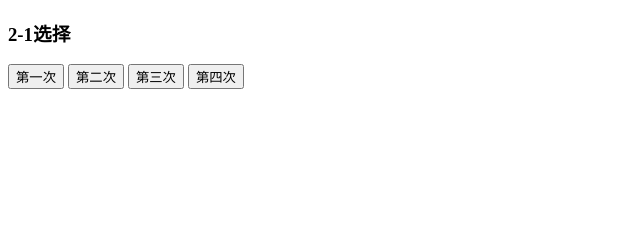
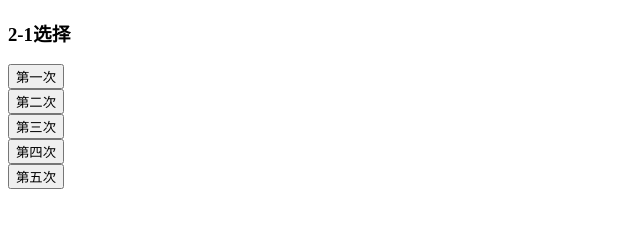
Before and after one commit to Hayden2018666/school.github.io, a plain HTML site: page exerise.html in a window 1280 px wide. Shown: the whole page, without its empty margins (0-640 px from the left). Drawn offline with Linux system fonts and the light colour scheme.

Commit message:
Add files via upload

```diff
--- a/exerise.html
+++ b/exerise.html
@@ -10,11 +10,27 @@
     <h3>2-1选择</h3>
     <div class="login-container">
 
+	<form action="https://hayden2018666.github.io/school.github.io/school.github.io/resimg/e1.jpg" method="post">
+  		<!-- 表单内容 -->
+  		<button type="submit">第一次</button>
+	</form>
+	<form action="https://hayden2018666.github.io/school.github.io/school.github.io/resimg/e2.jpg" method="post">
+  		<!-- 表单内容 -->
+  		<button type="submit">第二次</button>
+	</form>
+	<form action="https://hayden2018666.github.io/school.github.io/school.github.io/resimg/e3.jpg" method="post">
+  		<!-- 表单内容 -->
+  		<button type="submit">第三次</button>
+	</form>
+	<form action="https://hayden2018666.github.io/school.github.io/school.github.io/resimg/e4.jpg" method="post">
+  		<!-- 表单内容 -->
+  		<button type="submit">第四次</button>
+	</form>
+	<form action="https://hayden2018666.github.io/school.github.io/school.github.io/resimg/e5.jpg" method="post">
+  		<!-- 表单内容 -->
+  		<button type="submit">第五次</button>
+	</form>
 
-        <button onclick="window.location.href='../desktop/res/e1.jpg'" type="button" id="add">第一次</button>
-	<button onclick="window.location.href='../desktop/res/e2.jpg'" type="button" id="add">第二次</button>
-	<button onclick="window.location.href='../desktop/res/e3.jpg'" type="button" id="add">第三次</button>
-	<button onclick="window.location.href='../desktop/res/e4.jpg'" type="button" id="add">第四次</button>
     </div>
 </body>
 
```
Also changed, not shown: index.html (+6 -0 lines).
